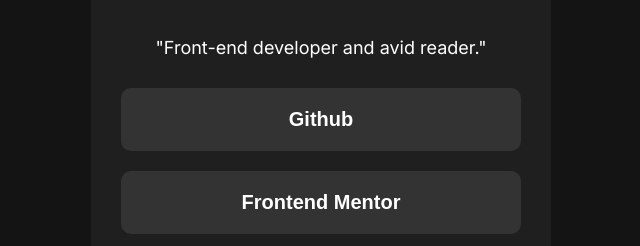
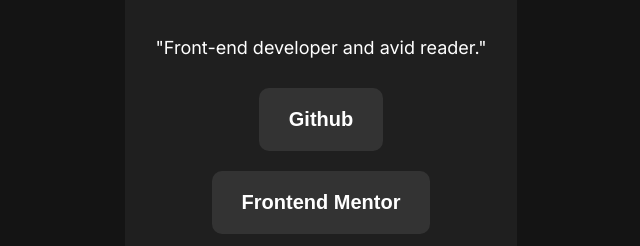
Before and after one commit to Diego-Escorche/social-links-profile-main, a plain HTML site: page index.html in a window 1280 px wide. Shown: the part 554-800 px from the top of the page, without its empty margins (319-959 px from the left). Drawn offline with Linux system fonts and the light colour scheme.

Commit message:
width changes

```diff
--- a/style.css
+++ b/style.css
@@ -53,7 +53,7 @@ button{
     border: none;
     padding: 20px 30px;
     margin-bottom: 20px;
-    width: 25rem;
+    max-width: 25rem;
     background-color: hsl(0, 0%, 20%);
     cursor: pointer;
     font-weight: 700;
```
